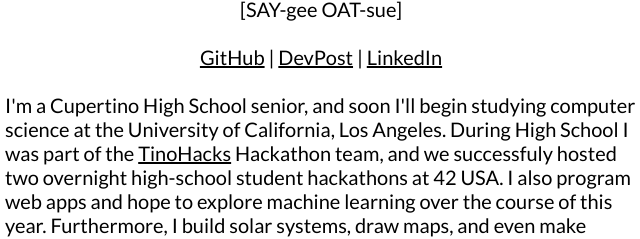
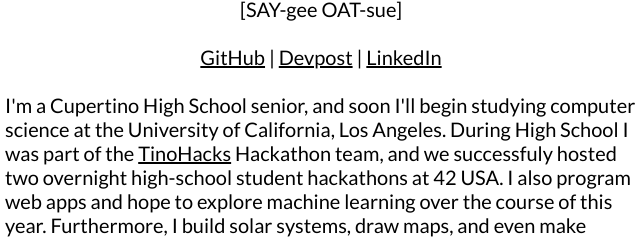
Before and after one commit to seijiotsu/seijiotsu, a plain HTML site: page index.html in a window 1280 px wide. Shown: the part 202-441 px from the top of the page, 319-959 px from the left. Drawn offline with Linux system fonts and the light colour scheme.

Commit message:
Devpost not DevPost

```diff
--- a/index.html
+++ b/index.html
@@ -21,7 +21,7 @@
 					<h1 class="nametag">Hi, I'm <span class="shock">Seiji Otsu</span>.</h1>
 					[SAY-gee OAT-sue]<br /><br />
 					<a href="https://github.com/seijiotsu">GitHub</a> |
-					<a href="https://devpost.com/seijiotsu">DevPost</a> |
+					<a href="https://devpost.com/seijiotsu">Devpost</a> |
 					<a href="https://www.linkedin.com/in/seijiotsu">LinkedIn</a>
 					<br /><br />
 				</center>
```
